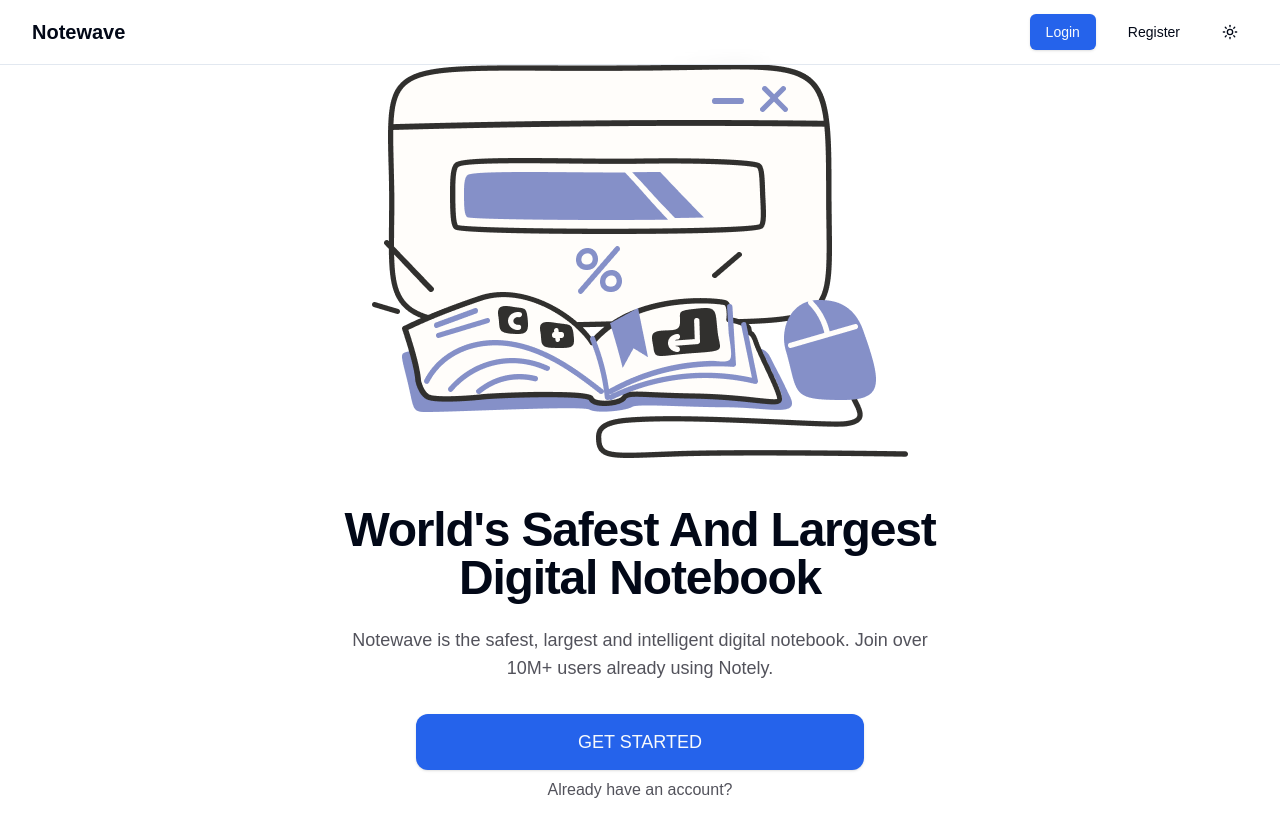
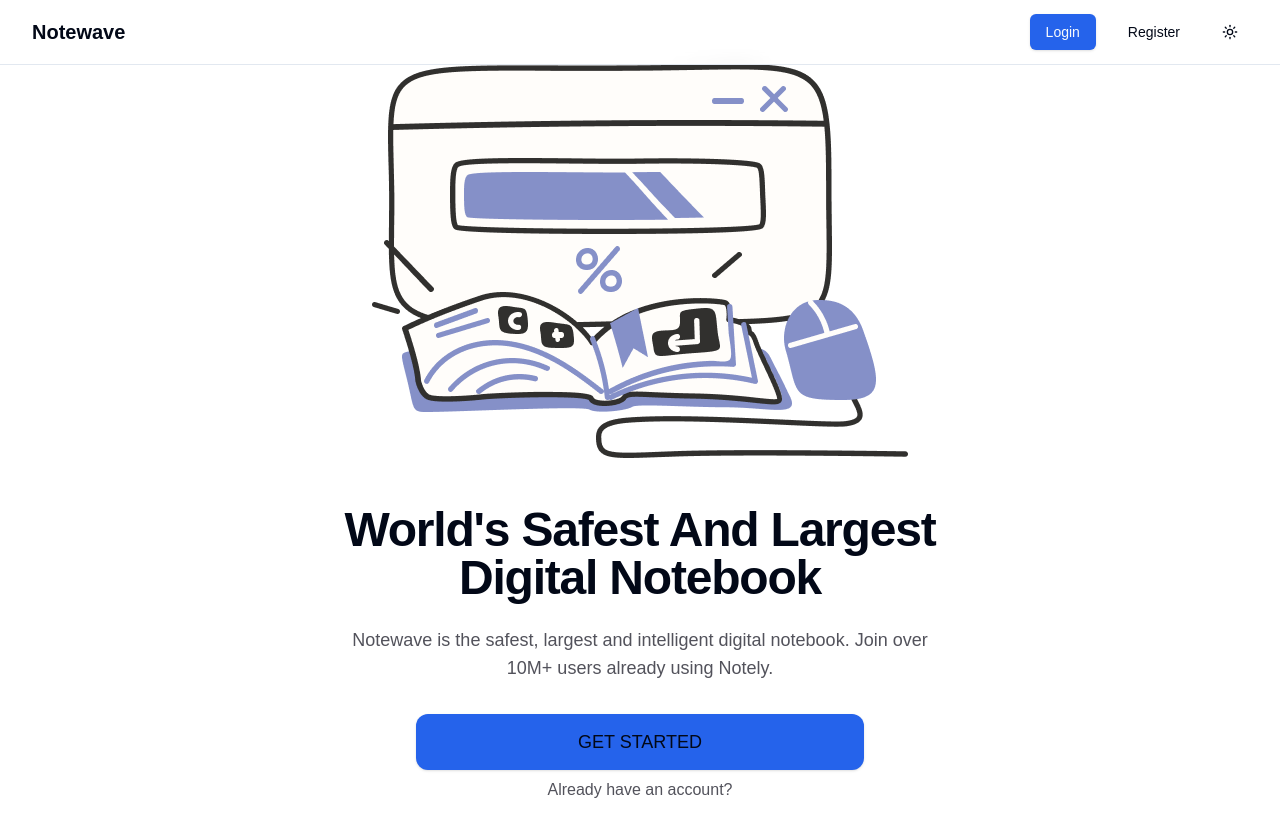
Before and after one commit to Babban33/notewave, a Next.js app: page / in a window 1280 px wide. Shown: the top 836 px of the page. Built offline with nearby package versions, Linux system fonts and the light colour scheme.

Commit message:
changed text-color

```diff
--- a/app/page.tsx
+++ b/app/page.tsx
@@ -21,11 +21,11 @@ export default function Home() {
             </p>
 
             <div className="flex flex-col gap-2 w-full max-w-md text-center">
-                <Button size="lg" className="w-full h-14 text-lg rounded-xl">
-                GET STARTED
+                <Button size="lg" className="w-full h-14 text-lg rounded-xl text-foreground">
+                    GET STARTED
                 </Button>
                 <p className="text-zinc-600 dark:text-zinc-400">
-                Already have an account?
+                    Already have an account?
                 </p>
             </div>
         </div>
```
